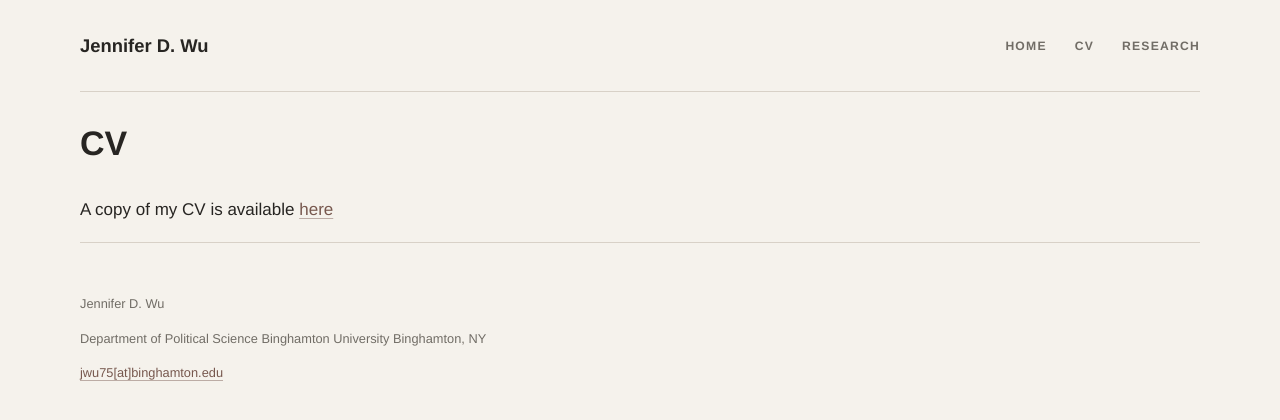
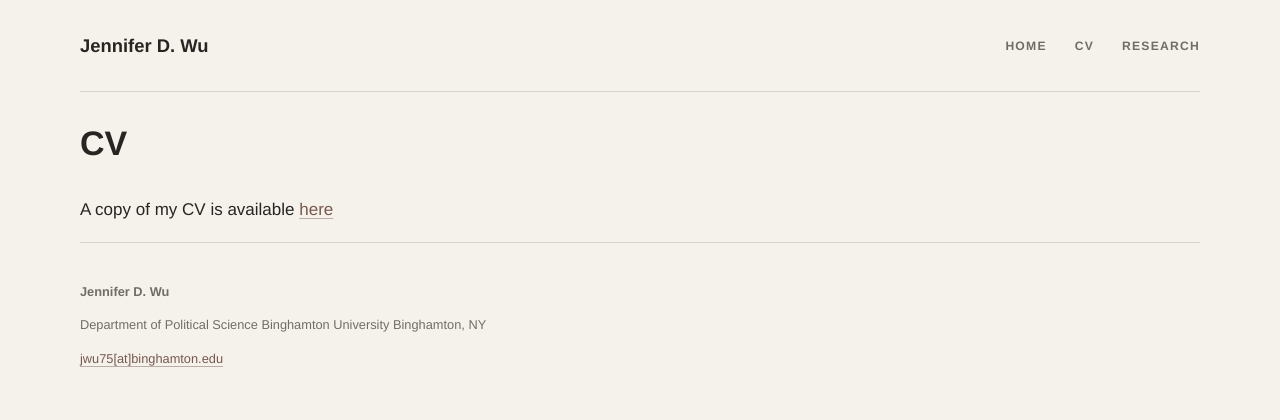
Before and after one commit to wujend/wujend.github.io, a Jekyll site: the page built from cv/index.html, in a window 1280 px wide. Shown: the top 420 px of the page. Built offline with Jekyll 4.4.1, drawn with Linux system fonts in a browser that asks for light colours.

Commit message:
Update main.css

```diff
--- a/css/main.css
+++ b/css/main.css
@@ -299,6 +299,14 @@ footer br {
   display: none;
 }
 
+footer p {
+    margin: 0 0 0.75rem;
+}
+
+.footer-name {
+    font-weight: 600;
+}
+
 
 /* --------------------------------------------------
    Mobile
```
